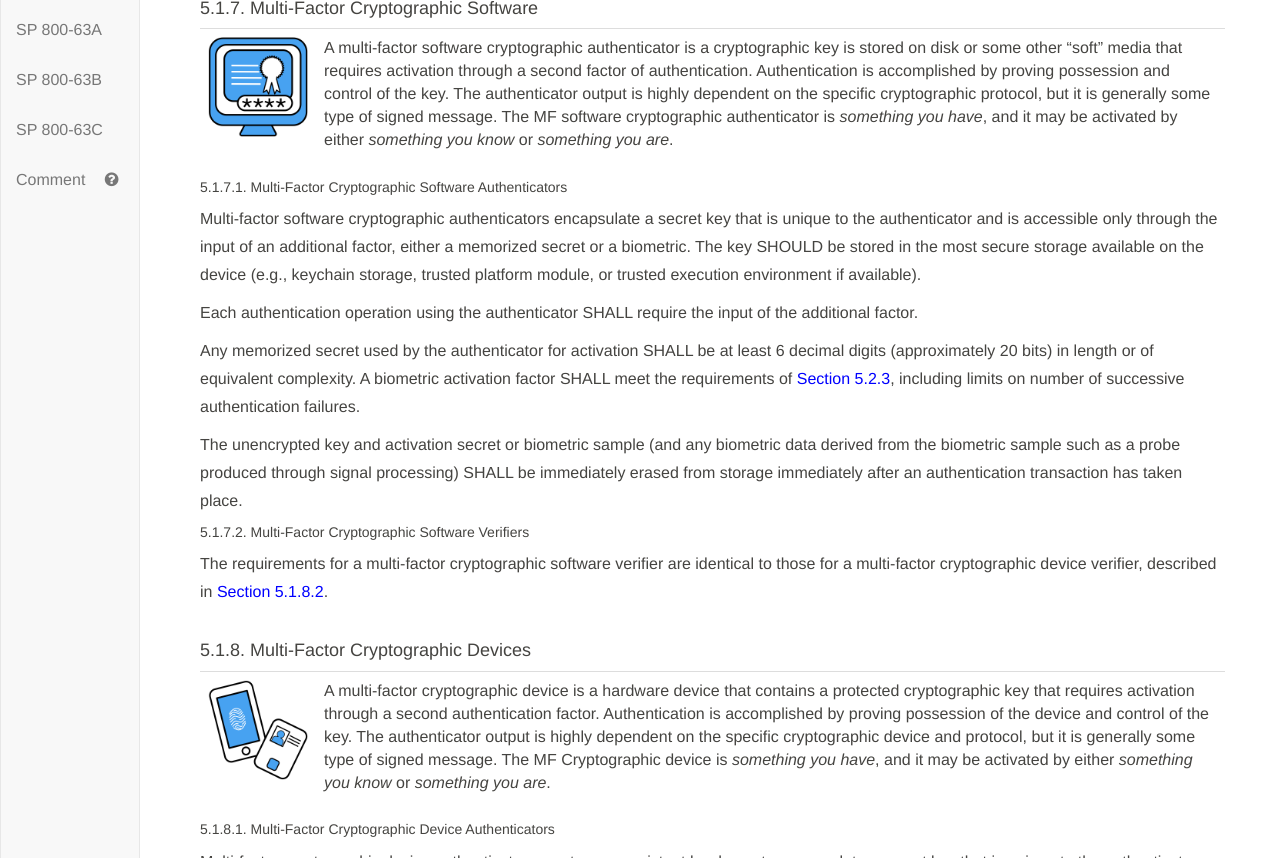
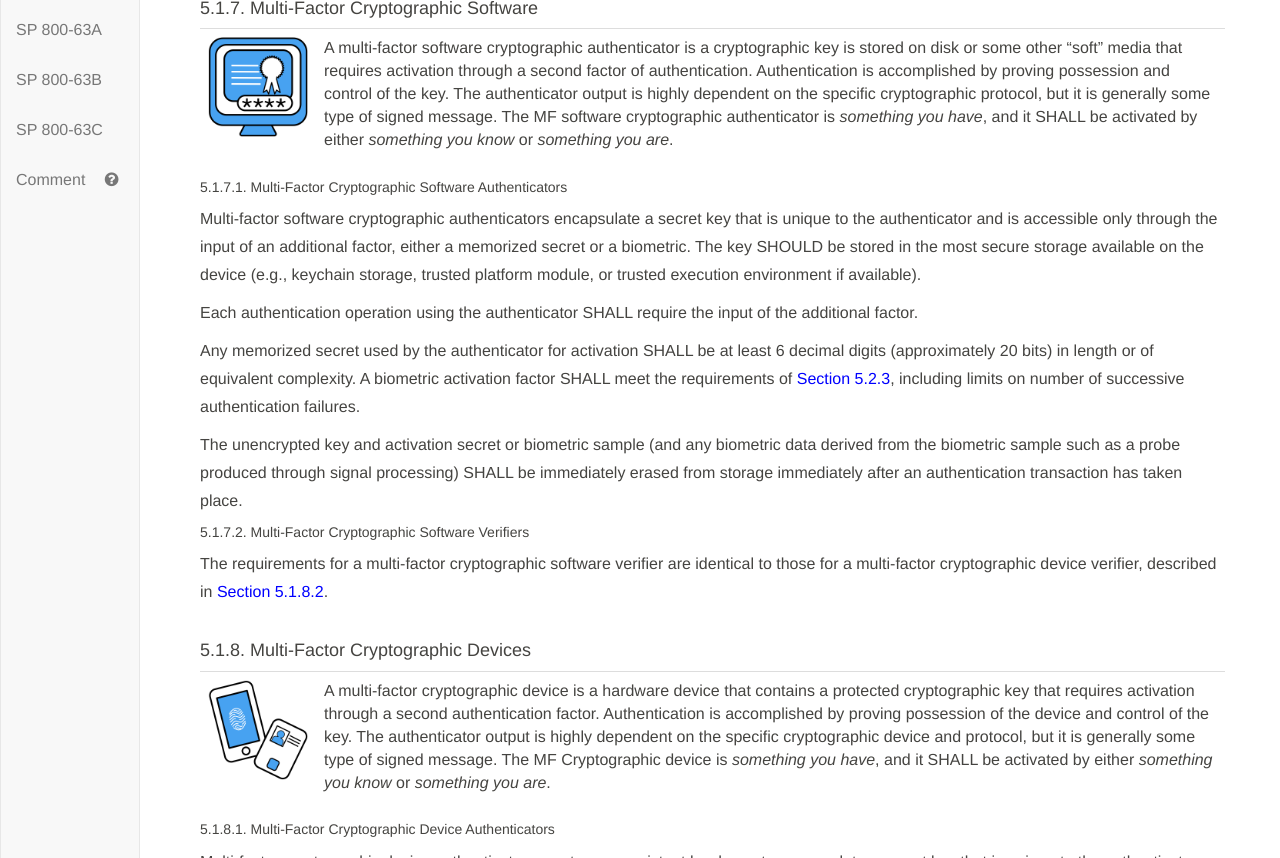
Before and after one commit to usnistgov/800-63-3, a Jekyll site: the page built from sp800-63b.md, in a window 1280 px wide and 1400 px high, scrolled down 29720 px. Shown: the part 152-1010 px from the top of the window. Built offline with Jekyll 4.4.1, drawn with Linux system fonts in a browser that asks for light colours; some of the changed text lies outside the part shown.

Commit message:
Correct SHALL vs. MAY for 2-factor authenticators. Addresses usnistgov/800-63-3#191

```diff
--- a/sp800-63b/sec5_authenticators.md
+++ b/sp800-63b/sec5_authenticators.md
@@ -164,7 +164,7 @@ If the authenticator output has less than 64 bits of entropy, the verifier SHALL
 <table style="width:100%">
   <tr>
     <td><img src="sp800-63b/media/Multi-factor-otp-device.png" alt="authenticator" style="width: 100px;height: 100px"/></td>
-    <td>A multi-factor (MF) OTP device hardware device generates one-time passwords for use in authentication and requires activation through a second factor of authentication. The second factor of authentication may be achieved through some kind of integral entry pad, an integral biometric (e.g., fingerprint) reader or a direct computer interface (e.g., USB port). The one-time password is typically displayed on the device and manually input to the verifier, although direct electronic output from the device as input to a computer is also allowed. For example, a one-time password device may display 6 characters at a time. The MF OTP device is <i>something you have</i>, and it may be activated by either <i>something you know</i> or <i>something you are</i>.</td>
+    <td>A multi-factor (MF) OTP device hardware device generates one-time passwords for use in authentication and requires activation through a second factor of authentication. The second factor of authentication may be achieved through some kind of integral entry pad, an integral biometric (e.g., fingerprint) reader or a direct computer interface (e.g., USB port). The one-time password is typically displayed on the device and manually input to the verifier, although direct electronic output from the device as input to a computer is also allowed. For example, a one-time password device may display 6 characters at a time. The MF OTP device is <i>something you have</i>, and it SHALL be activated by either <i>something you know</i> or <i>something you are</i>.</td>
   </tr>
   </table>
   </div>
@@ -221,7 +221,7 @@ The challenge nonce SHALL be at least 64 bits in length, and SHALL either be uni
 <table style="width:100%">
   <tr>
     <td><img src="sp800-63b/media/Multi-factor-software-crypto.png" alt="authenticator" style="width: 100px;height: 100px"/></td>
-    <td>A multi-factor software cryptographic authenticator is a cryptographic key is stored on disk or some other “soft” media that requires activation through a second factor of authentication. Authentication is accomplished by proving possession and control of the key. The authenticator output is highly dependent on the specific cryptographic protocol, but it is generally some type of signed message. The MF software cryptographic authenticator is <i>something you have</i>, and it may be activated by either <i>something you know</i> or <i>something you are</i>.</td>
+    <td>A multi-factor software cryptographic authenticator is a cryptographic key is stored on disk or some other “soft” media that requires activation through a second factor of authentication. Authentication is accomplished by proving possession and control of the key. The authenticator output is highly dependent on the specific cryptographic protocol, but it is generally some type of signed message. The MF software cryptographic authenticator is <i>something you have</i>, and it SHALL be activated by either <i>something you know</i> or <i>something you are</i>.</td>
   </tr>
   </table>
   </div>
@@ -248,7 +248,7 @@ The requirements for a multi-factor cryptographic software verifier are identica
 <table style="width:100%">
   <tr>
     <td><img src="sp800-63b/media/Multi-factor-crypto-device.png" alt="authenticator" style="width: 100px;height: 100px"/></td>
-    <td>A multi-factor cryptographic device is a hardware device that contains a protected cryptographic key that requires activation through a second authentication factor. Authentication is accomplished by proving possession of the device and control of the key. The authenticator output is highly dependent on the specific cryptographic device and protocol, but it is generally some type of signed message. The MF Cryptographic device is <i>something you have</i>, and it may be activated by either <i>something you know</i> or <i>something you are</i>.</td>
+    <td>A multi-factor cryptographic device is a hardware device that contains a protected cryptographic key that requires activation through a second authentication factor. Authentication is accomplished by proving possession of the device and control of the key. The authenticator output is highly dependent on the specific cryptographic device and protocol, but it is generally some type of signed message. The MF Cryptographic device is <i>something you have</i>, and it SHALL be activated by either <i>something you know</i> or <i>something you are</i>.</td>
   </tr>
   </table>
   </div>
```
